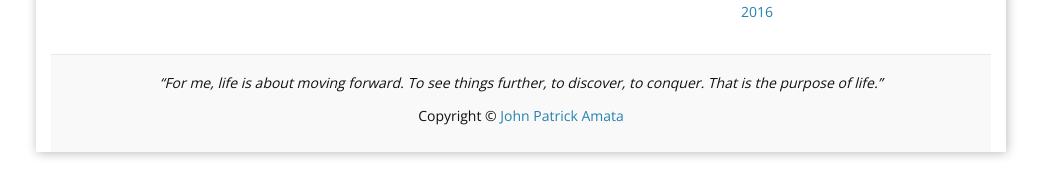
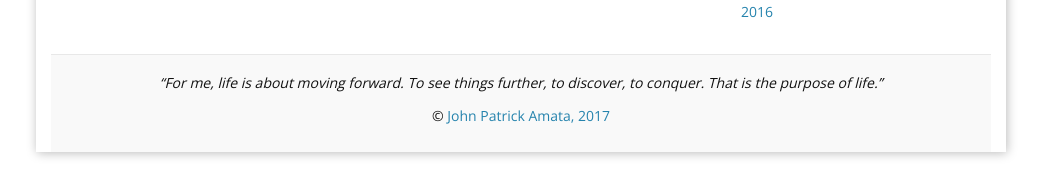
Before and after one commit to jpamata/jpamata.github.io, a Jekyll site: the page built from c_archives.md, in a window 1280 px wide. Shown: the part 1196-1375 px from the top of the page, without its empty margins (119-1162 px from the left). Built offline with Jekyll 4.4.1, drawn with Linux system fonts in a browser that asks for light colours; nearby versions of some CDN libraries.

Commit message:
Update footer.html

```diff
--- a/_includes/footer.html
+++ b/_includes/footer.html
@@ -1,6 +1,6 @@
 <footer class="site-footer">
 
   <p><i>“For me, life is about moving forward. To see things further, to discover, to conquer. That is the purpose of life.”</i></p>
-  <p>Copyright &copy; <a href="{{ site.baseurl }}/">{{site.title}}</a></p>
+  <p>&copy; <a href="{{ site.baseurl }}/">{{site.title}}, {{ 'now' | date: '%Y' }}</a></p>
 
 </footer>
```
